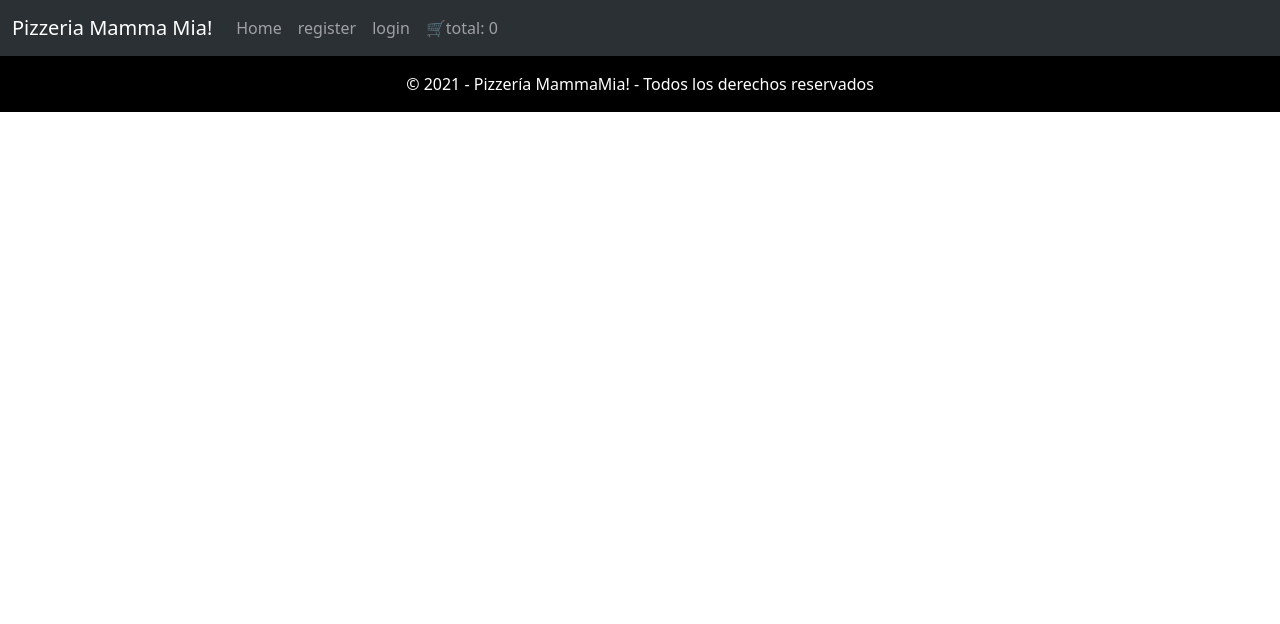
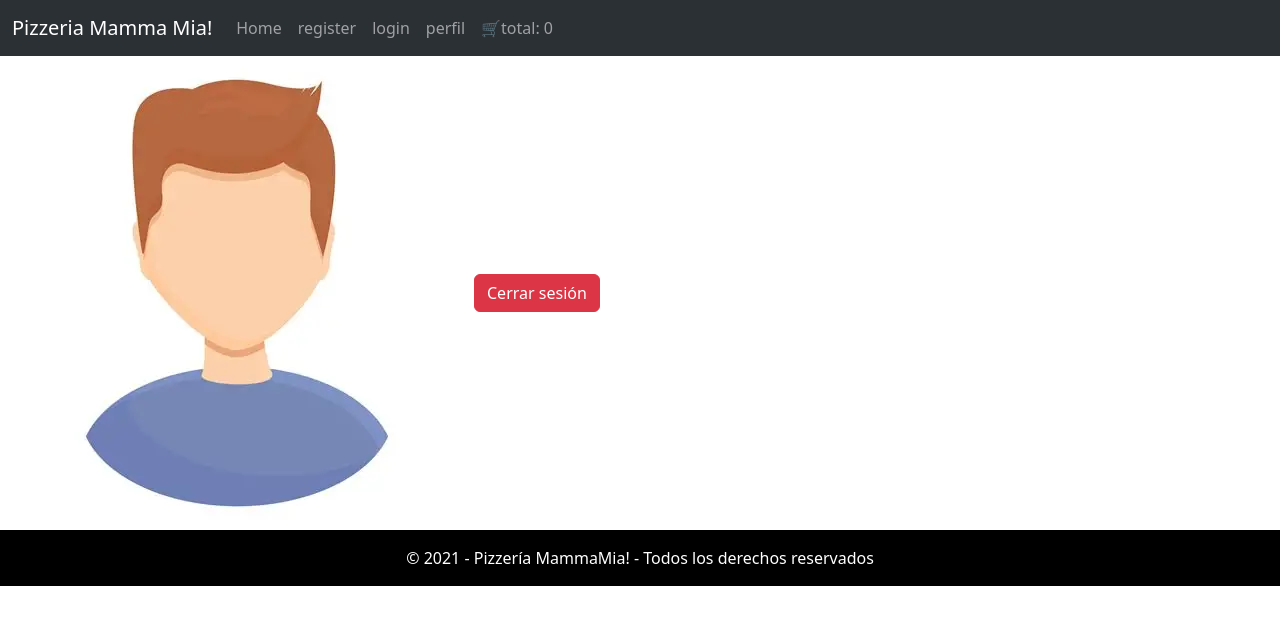
Before and after one commit to arathn8n/pizzeria, a React (Vite) app: page /profile in a window 1280 px wide. Shown: the top 624 px of the page. Built offline with nearby package versions, Linux system fonts and the light colour scheme.

Commit message:
añadiendo profile al navbar con su ruta

```diff
--- a/src/App.jsx
+++ b/src/App.jsx
@@ -3,11 +3,11 @@ import Home from './components/home/Home'
 import Footer from './components/footer/Footer'
 import Form from "./components/formulario/Form"
 import Register from "./components/formulario/register"
+import NotFound from './components/notFound/NotFound'
+import Profile from './components/profile/Profile'
 import { Route, Routes } from "react-router-dom"
 
 function App() {
-
-
 
 
   return (
@@ -29,8 +29,17 @@ function App() {
           path="/login"
           element={<Form />}
         />
+
+        <Route
+          path="/profile"
+          element={<Profile />}
+        />
+
+         <Route
+          path="*"
+          element={<NotFound />}
+        />
       </Routes>
-
 
 
 
--- a/src/components/navbar/Navbar.jsx
+++ b/src/components/navbar/Navbar.jsx
@@ -23,6 +23,9 @@ const Navbar = () => {
         <Link to="/login" className='nav-link'>
           login
         </Link>
+        <Link to="/profile" className='nav-link'>
+          perfil
+        </Link>
         {/* {token ? <a className="nav-link" href="#">🔓Logout</a> : <a className="nav-link" href="#">🚪Login</a>} */}
         <a className="nav-link" href="#">🛒total: {total}</a>
       </div>
--- a/src/components/notFound/NotFound.jsx
+++ b/src/components/notFound/NotFound.jsx
@@ -2,7 +2,7 @@ import React from 'react'
 
 const NotFound = () => {
   return (
-    <div>NotFound</div>
+    <h2>Contenido no encontrado</h2>
   )
 }
 
--- /dev/null
+++ b/src/components/profile/Profile.jsx
@@ -0,0 +1,12 @@
+import React from 'react'
+
+const Profile = () => {
+  return (
+    <div>
+      <img src="../../../public/perfil.webp" alt="" />
+        <button type="button" class="btn btn-danger">Cerrar sesión</button>
+    </div>
+  )
+}
+
+export default Profile
```
Also changed, not shown: public/perfil.webp (added).
